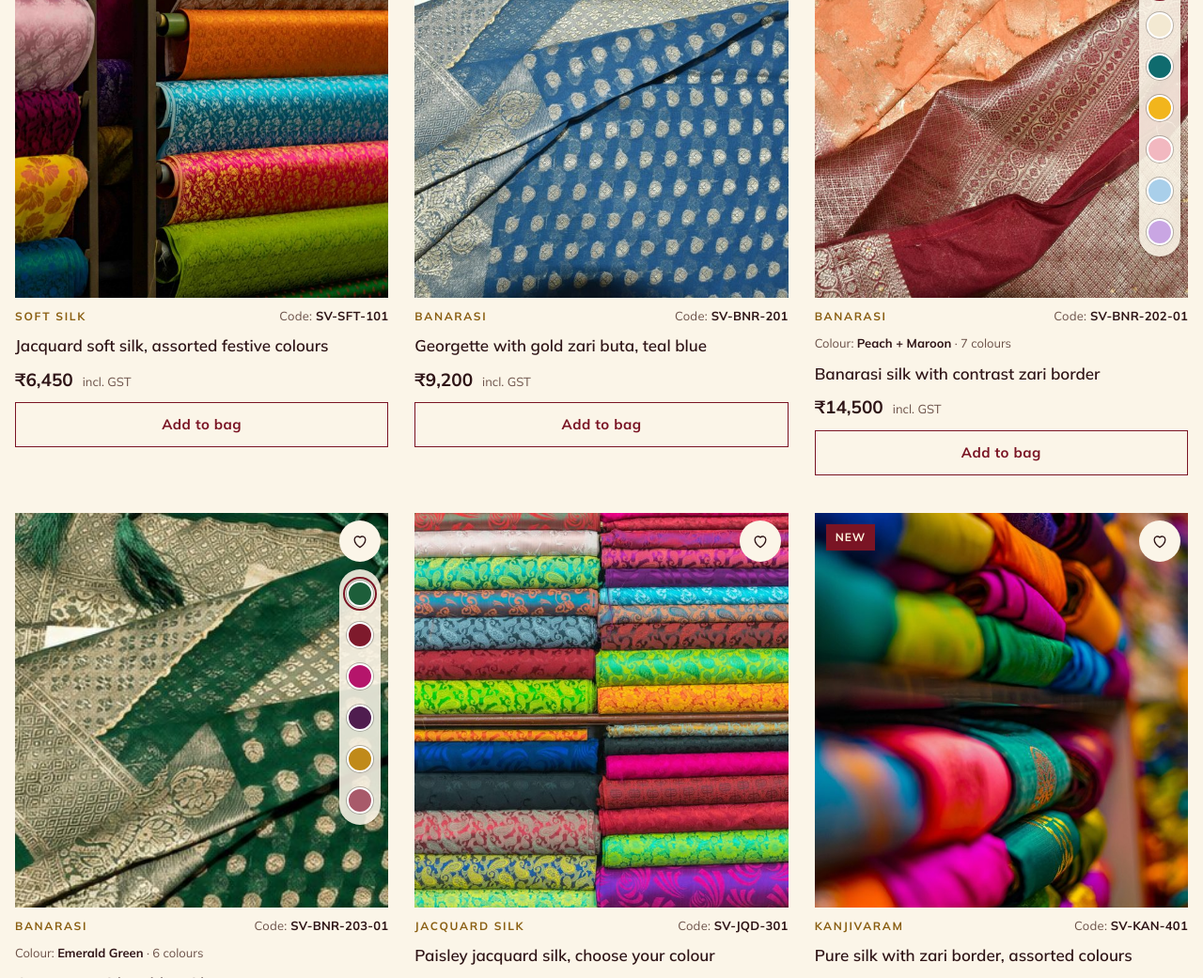
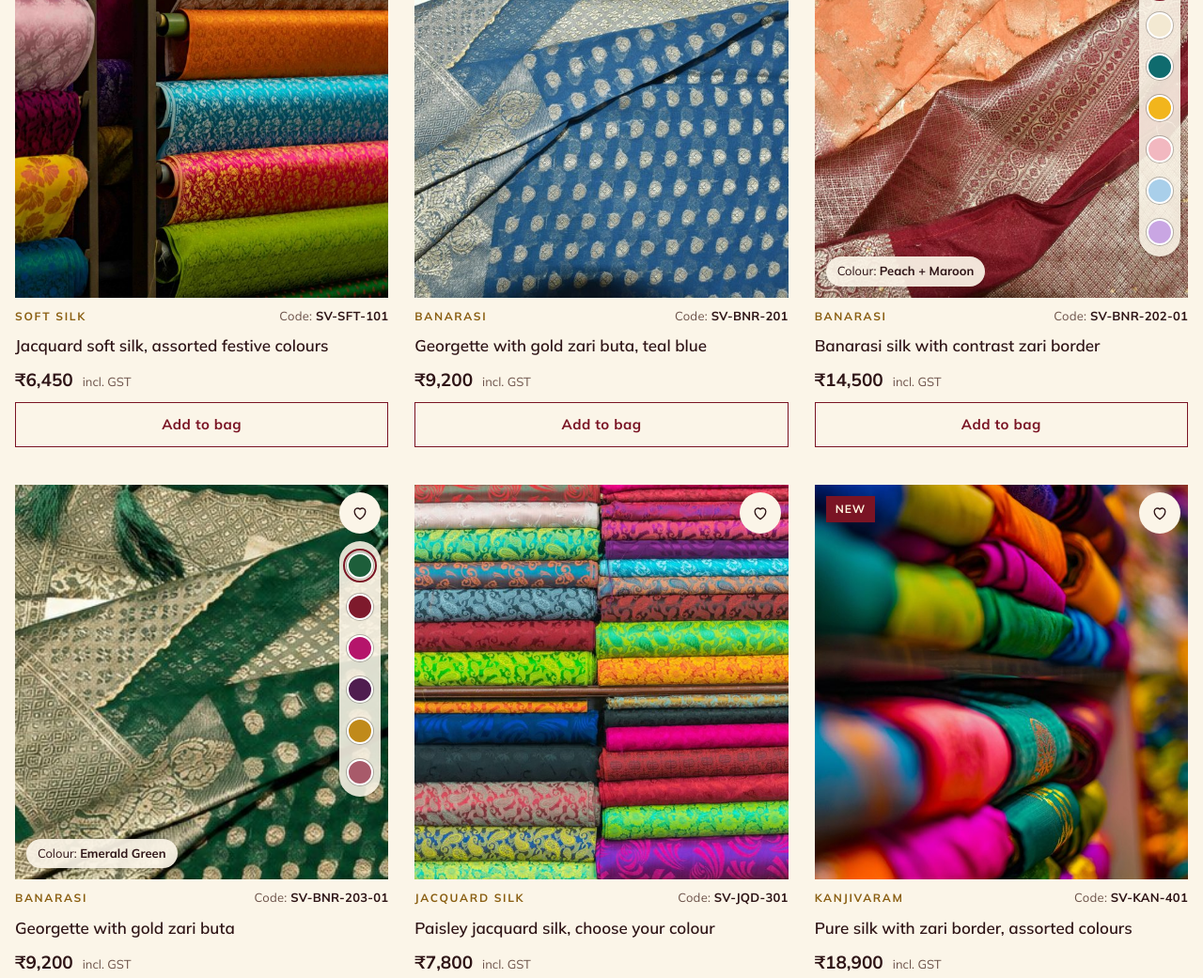
Before and after one commit to N4gs7/swasthik-veda, a plain HTML site: page index.html in a window 1280 px wide. Shown: the part 2552-3593 px from the top of the page at 94% size. Drawn offline with nearby package versions, Linux system fonts and the light colour scheme.

Commit message:
Put colour name on the photo and align Add to bag buttons
Co-Authored-By: Claude Opus 5.5 <noreply@anthropic.com>
Claude-Session: https://claude.ai/code/session_0185aaH3U9REp8YJSXPw2657

```diff
--- a/index.html
+++ b/index.html
@@ -134,7 +134,8 @@ section.block .wrap { padding-block: 64px 24px; }
 .wa-bubble .doc { display: flex; gap: 10px; align-items: center; background: #F2ECE0; padding: 8px 10px; border-radius: 6px; margin: 6px 0; font-weight: 700; }
 .wa-bubble small { display: block; text-align: right; color: #777; font-size: 11px; }
 .card h3 { margin: 0; font-size: 17px; font-weight: 600; line-height: 1.4; }
-.colour-label { font-size: 13px; color: var(--muted); }
+.colour-label { position: absolute; left: 12px; bottom: 12px; max-width: calc(100% - 80px); font-size: 13px; color: var(--ink); background: rgba(251,245,232,.92); padding: 6px 12px; border-radius: 16px; box-shadow: 0 1px 4px rgba(0,0,0,.18); }
+.card .add { margin-top: auto; }
 .colour-label strong { color: var(--ink); }
 .swatches { position: absolute; right: 8px; top: 60px; display: flex; flex-direction: column; align-items: center; padding: 4px 0; background: rgba(251,245,232,.88); border-radius: 26px; box-shadow: 0 1px 4px rgba(0,0,0,.18); max-height: calc(100% - 72px); overflow-y: auto; scrollbar-width: none; }
 .sw { width: 44px; height: 44px; padding: 0; border: 0; background: transparent; cursor: pointer; display: grid; place-items: center; }
@@ -729,9 +730,9 @@ form.news .msg { font-size: 14px; color: var(--maroon); font-weight: 700; min-he
     }
     var html = '<div class="ph"><img id="img-' + i + '" src="' + (first ? first.img : p.img) + '" alt="' + p.alt + (first ? ', ' + first.name : '') + '" loading="lazy">' +
       (p.tag ? '<span class="tag">' + p.tag + '</span>' : '') +
-      '<button class="wish" type="button" aria-pressed="false" aria-label="Add ' + p.name + ' to wishlist">' + heart + '</button>' + sws + '</div>' +
+      '<button class="wish" type="button" aria-pressed="false" aria-label="Add ' + p.name + ' to wishlist">' + heart + '</button>' + sws +
+      (p.colors ? '<div class="colour-label">Colour: <strong id="cname-' + i + '">' + first.name + '</strong></div>' : '') + '</div>' +
       '<div class="weave-row"><span class="weave">' + p.weave + '</span><span class="pcode">Code: <b id="code-' + i + '">' + codeOf(p, 0) + '</b></span></div>';
-    if (p.colors) html += '<div class="colour-label">Colour: <strong id="cname-' + i + '">' + first.name + '</strong> · ' + p.colors.length + ' colours</div>';
     html += '<h3>' + p.name + '</h3><div class="price"><b>' + p.price + '</b><small>incl. GST</small></div>' +
       '<button class="btn line add" type="button" data-p="' + i + '">Add to bag</button>';
     card.innerHTML = html;
```
